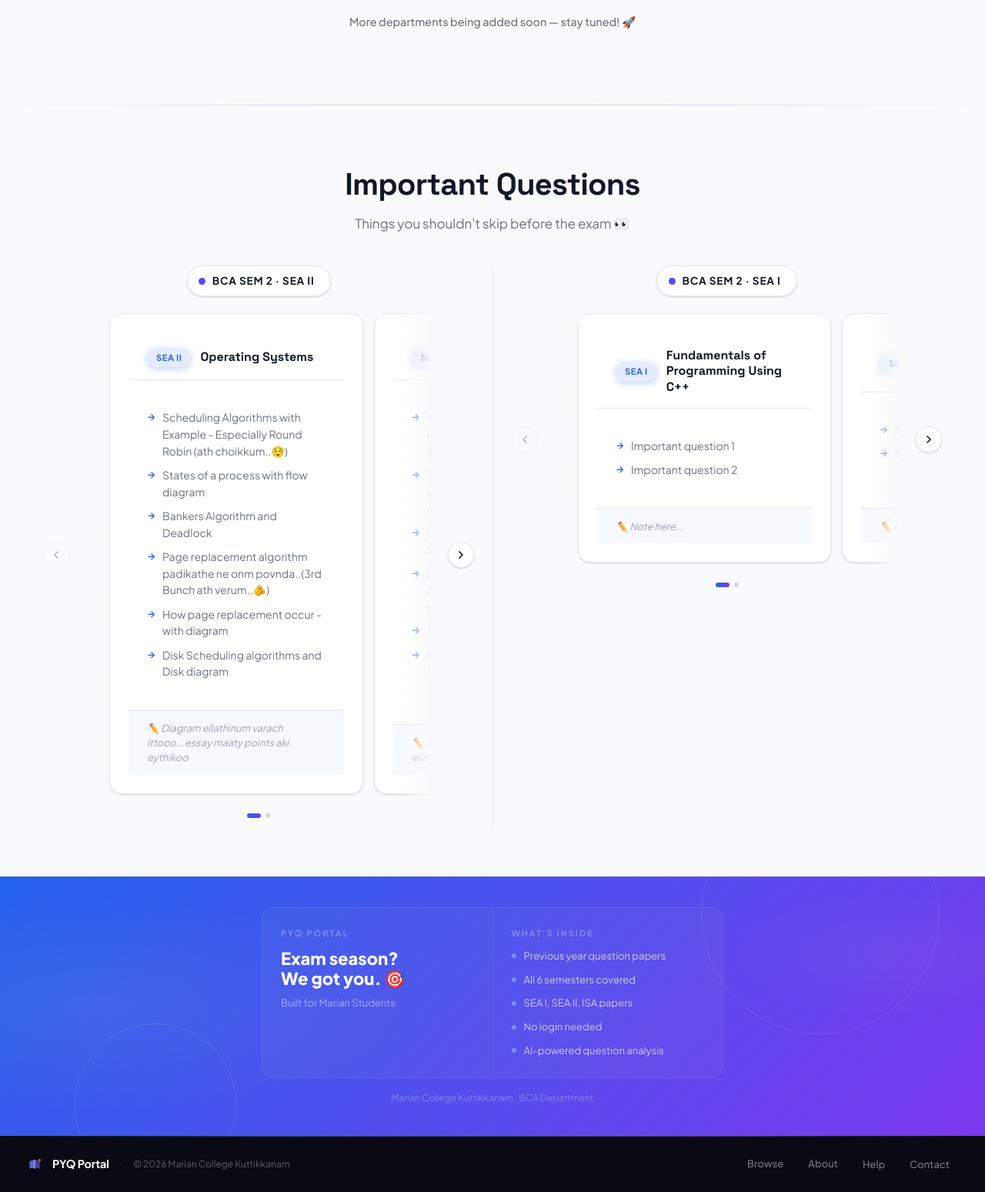
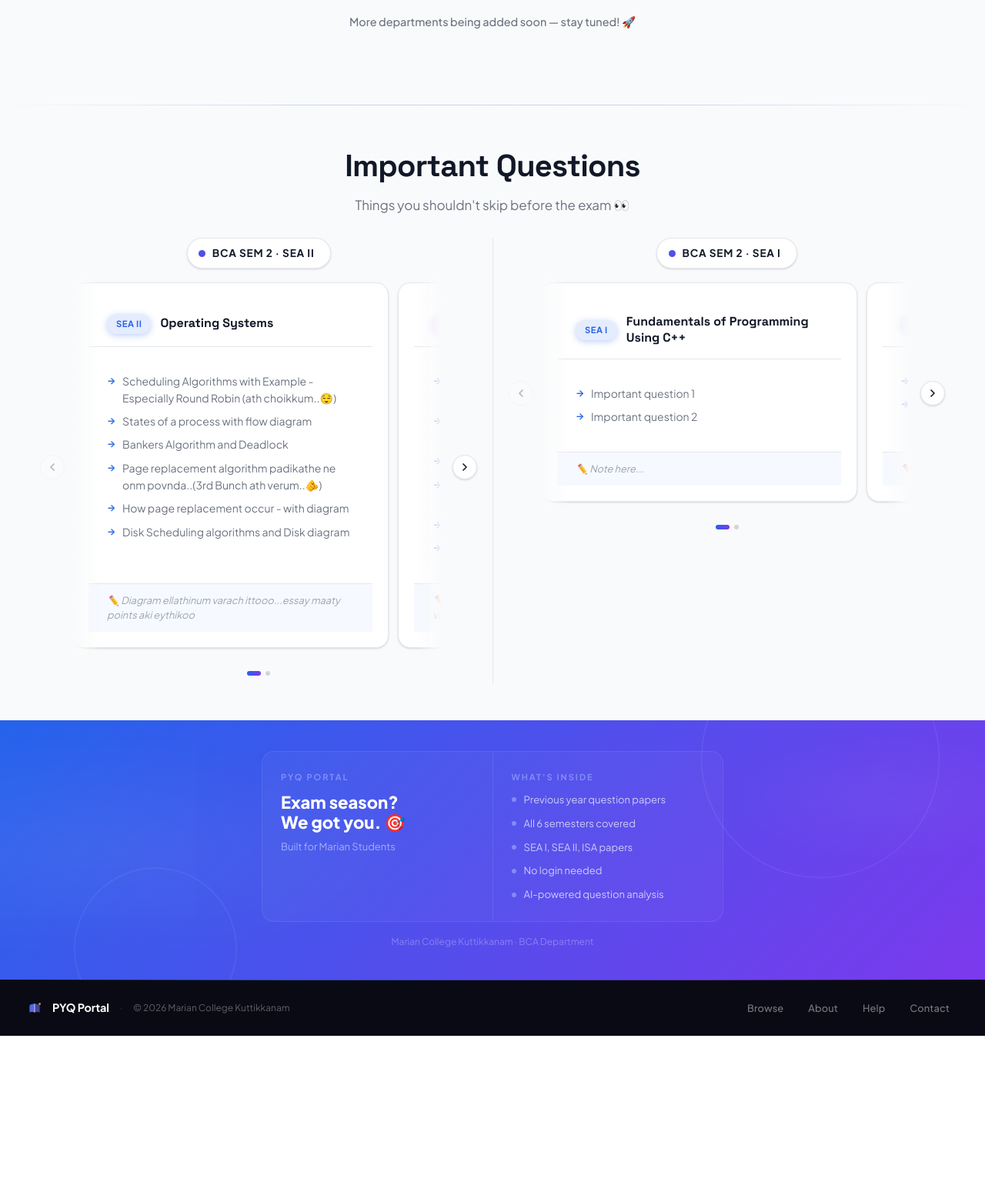
Before and after one commit to muhd-sinan-m/pyq-portal, a Flask app: page / in a window 1280 px wide. Shown: the part 1510-3059 px from the top of the page at 77% size. After the commit the page ends 2856 px from the top, so only its background shows below. Run offline with Flask 3, Linux system fonts and the light colour scheme; data that the repository does not hold is empty; some libraries are stand-ins or nearby versions.

Commit message:
changed the important section

```diff
--- a/static/style-combined.css
+++ b/static/style-combined.css
@@ -2931,41 +2931,31 @@ body {
 }
 /* ==================== TIPS SECTION ==================== */
 .tips-section {
-    padding: 5rem 0 4rem;
+    padding: 3.5rem 0 3rem;
     background: var(--bg-secondary);
 }
-
 .tips-header {
     text-align: center;
-    margin-bottom: 2.5rem;
-}
-
-/* Grid — auto adjusts for any number of semester blocks */
+    margin-bottom: 1.75rem;
+}
 .tips-sems-row {
     display: grid;
     grid-template-columns: repeat(auto-fit, minmax(280px, 1fr));
     gap: 0;
 }
-
-/* Each semester column */
 .tips-sem-block {
     display: flex;
     flex-direction: column;
-    gap: 0.85rem;
-    padding: 0 1.5rem;
-}
-
-/* Vertical divider between blocks */
+    gap: 0.75rem;
+    padding: 0 1.25rem;
+}
 .tips-sem-block + .tips-sem-block {
     border-left: 1px solid var(--border-color);
 }
-
-/* Heading — centered and prominent */
 .tips-sem-header {
     display: flex;
     justify-content: center;
 }
-
 .tips-sem-pill {
     display: inline-flex;
     align-items: center;
@@ -2981,27 +2971,20 @@ body {
     color: var(--text-primary);
     box-shadow: var(--shadow-sm);
 }
-
 .tips-sem-dot {
-    width: 9px;
-    height: 9px;
+    width: 9px; height: 9px;
     border-radius: 50%;
     background: linear-gradient(135deg, var(--primary-blue), var(--primary-purple));
     flex-shrink: 0;
 }
-
-/* Row containing arrows + carousel */
 .tips-carousel-outer {
     display: flex;
     align-items: center;
-    gap: 8px;
-}
-
-/* Arrow buttons */
+    gap: 6px;
+}
 .tips-arrow {
     flex-shrink: 0;
-    width: 34px;
-    height: 34px;
+    width: 32px; height: 32px;
     border-radius: 50%;
     border: 1px solid var(--border-color);
     background: white;
@@ -3014,21 +2997,17 @@ body {
     transition: background 0.2s, box-shadow 0.2s, transform 0.15s, opacity 0.2s;
     z-index: 3;
 }
-
 .tips-arrow:hover {
     background: var(--gray-100);
     box-shadow: var(--shadow-md);
     transform: scale(1.08);
 }
-
 .tips-arrow:disabled {
     opacity: 0.3;
     cursor: default;
     transform: none;
     box-shadow: none;
 }
-
-/* Carousel wrapper — clips overflow */
 .tips-carousel-wrapper {
     flex: 1;
     min-width: 0;
@@ -3036,66 +3015,52 @@ body {
     overflow: hidden;
     border-radius: var(--radius-xl);
 }
-
-/* Edge fade overlays */
 .tips-carousel-fade {
     position: absolute;
-    top: 0;
-    bottom: 0;
-    width: 56px;
+    top: 0; bottom: 0;
+    width: 40px;
     z-index: 2;
     pointer-events: none;
 }
-
 .tips-carousel-fade--left {
     left: 0;
     background: linear-gradient(to right, #F9FAFB 20%, transparent);
 }
-
 .tips-carousel-fade--right {
     right: 0;
     background: linear-gradient(to left, #F9FAFB 20%, transparent);
 }
-
-/* Scrollable track */
 .tips-carousel-track {
     display: flex;
-    gap: 14px;
+    gap: 12px;
     overflow-x: auto;
     scroll-snap-type: x mandatory;
     scrollbar-width: none;
     -ms-overflow-style: none;
-    padding: 8px 44px 12px;
-}
-
-.tips-carousel-track::-webkit-scrollbar {
-    display: none;
-}
-
-/* Card — 85% width shows peek of neighbors */
+    padding: 6px 4px 10px;
+    scroll-padding-inline: 4px;
+}
+.tips-carousel-track::-webkit-scrollbar { display: none; }
 .tips-card {
     flex: 0 0 85%;
     scroll-snap-align: center;
     background: white;
     border-radius: var(--radius-xl);
     border: 1px solid var(--border-color);
-    padding: 1.5rem;
+    padding: 1.25rem;
     box-shadow: var(--shadow-sm);
     transition: box-shadow 0.2s, transform 0.2s;
 }
-
 .tips-card:hover {
     box-shadow: var(--shadow-md);
     transform: translateY(-2px);
 }
-
 .tips-card-top {
     display: flex;
     align-items: center;
     gap: 0.75rem;
-    margin-bottom: 1.25rem;
-}
-
+    margin-bottom: 1rem;
+}
 .tips-exam-badge {
     padding: 0.25rem 0.75rem;
     border-radius: 999px;
@@ -3107,27 +3072,23 @@ body {
     color: var(--primary-blue);
     flex-shrink: 0;
 }
-
 .tips-exam-badge--purple {
     background: rgba(124,58,237,0.12);
     color: var(--primary-purple);
 }
-
 .tips-subject {
     font-size: 1rem;
     font-weight: 700;
     color: var(--text-primary);
     line-height: 1.3;
 }
-
 .tips-list {
     list-style: none;
     display: flex;
     flex-direction: column;
-    gap: 0.6rem;
-    margin-bottom: 1.25rem;
-}
-
+    gap: 0.55rem;
+    margin-bottom: 1rem;
+}
 .tips-list li {
     font-size: 0.875rem;
     color: var(--text-secondary);
@@ -3135,7 +3096,6 @@ body {
     padding-left: 1.25rem;
     position: relative;
 }
-
 .tips-list li::before {
     content: '→';
     position: absolute;
@@ -3144,113 +3104,90 @@ body {
     font-size: 0.75rem;
     top: 1px;
 }
-
 .tips-card-foot {
     border-top: 1px solid var(--border-color);
-    padding-top: 0.875rem;
+    padding-top: 0.75rem;
     font-size: 0.8rem;
     color: var(--gray-400);
     font-style: italic;
     line-height: 1.5;
 }
-
-/* Dot indicators */
 .tips-dots {
     display: flex;
     justify-content: center;
     gap: 6px;
-    min-height: 18px;
-}
-
+    min-height: 16px;
+    margin-top: 0.5rem;
+}
 .tips-dot-item {
-    width: 6px;
-    height: 6px;
+    width: 6px; height: 6px;
     border-radius: 999px;
     background: var(--gray-300);
     transition: width 0.3s ease, background 0.3s ease;
     cursor: pointer;
 }
-
 .tips-dot-item.active {
     width: 18px;
     background: linear-gradient(90deg, var(--primary-blue), var(--primary-purple));
 }
 
-/* Responsive */
+/* ==================== MOBILE ==================== */
 @media (max-width: 640px) {
-    .tips-sems-row {
-        grid-template-columns: 1fr;
-        gap: 0;
-    }
-
-    .tips-sem-block {
-        padding: 0;
-    }
-
+    .tips-section { padding: 2.25rem 0 2rem; }
+    .tips-header { margin-bottom: 1.25rem; padding: 0 1rem; }
+    .tips-header h2 { font-size: 1.65rem; }
+    .tips-header p { font-size: 0.875rem; }
+
+    .tips-sems-row { grid-template-columns: 1fr; }
+    .tips-sem-block { padding: 0 0.625rem; gap: 0.6rem; }
     .tips-sem-block + .tips-sem-block {
         border-left: none;
         border-top: 1px solid var(--border-color);
         padding-top: 1.75rem;
-        margin-top: 0.5rem;
-    }
-
-    .tips-carousel-outer {
-        gap: 4px;
-    }
-
-    .tips-arrow {
-        width: 28px;
-        height: 28px;
-        flex-shrink: 0;
-    }
-
-    .tips-arrow svg {
-        width: 13px;
-        height: 13px;
-    }
-
-    /* Remove big side padding so card has more room */
+        margin-top: 0.25rem;
+    }
+    .tips-sem-pill { font-size: 0.75rem; padding: 0.35rem 0.9rem 0.35rem 0.65rem; }
+
+    .tips-carousel-outer { gap: 2px; }
+    .tips-arrow { width: 26px; height: 26px; }
+    .tips-arrow svg { width: 12px; height: 12px; }
+
     .tips-carousel-track {
-        padding: 8px 8px 12px;
-        gap: 10px;
-    }
-
-    /* Wider card on mobile */
+        padding: 4px 2px 8px;
+        gap: 8px;
+        scroll-padding-inline: 2px;
+        touch-action: pan-x;
+    }
+
+    /* Hide fades so next card peek is fully visible */
+    .tips-carousel-fade { display: none; }
+
+    /* 83% = next card always peeks ~17% */
     .tips-card {
-        flex: 0 0 90%;
-        padding: 1.1rem;
-    }
-
-    /* Stack badge above title instead of side by side */
+        flex: 0 0 83%;
+        padding: 1rem;
+        min-height: unset;
+        height: auto;
+        display: flex;
+        flex-direction: column;
+    }
+
+    /* Badge stacked above title */
     .tips-card-top {
         flex-direction: column;
         align-items: flex-start;
-        gap: 0.4rem;
-        margin-bottom: 1rem;
-    }
-
-    .tips-subject {
-        font-size: 0.95rem;
-        line-height: 1.35;
-    }
-
-    .tips-list {
-        gap: 0.5rem;
-        margin-bottom: 1rem;
-    }
-
-    .tips-list li {
-        font-size: 0.82rem;
-        line-height: 1.5;
-    }
-
-    .tips-card-foot {
-        font-size: 0.75rem;
-        padding-top: 0.7rem;
-    }
-
-    .tips-sem-pill {
-        font-size: 0.75rem;
-        padding: 0.4rem 0.9rem 0.4rem 0.7rem;
-    }
-}
+        gap: 0.35rem;
+        margin-bottom: 0.75rem;
+    }
+    .tips-exam-badge { font-size: 0.68rem; padding: 0.2rem 0.6rem; }
+    .tips-subject { font-size: 0.92rem; line-height: 1.35; }
+
+    .tips-list { gap: 0.45rem; margin-bottom: 0.75rem; flex: 1; }
+    .tips-list li { font-size: 0.82rem; line-height: 1.5; }
+
+    .tips-card-foot { font-size: 0.75rem; padding-top: 0.625rem; }
+
+    .tips-dots { margin-top: 0.375rem; gap: 5px; }
+    .tips-dot-item { width: 5px; height: 5px; }
+    .tips-dot-item.active { width: 16px; }
+}
```
